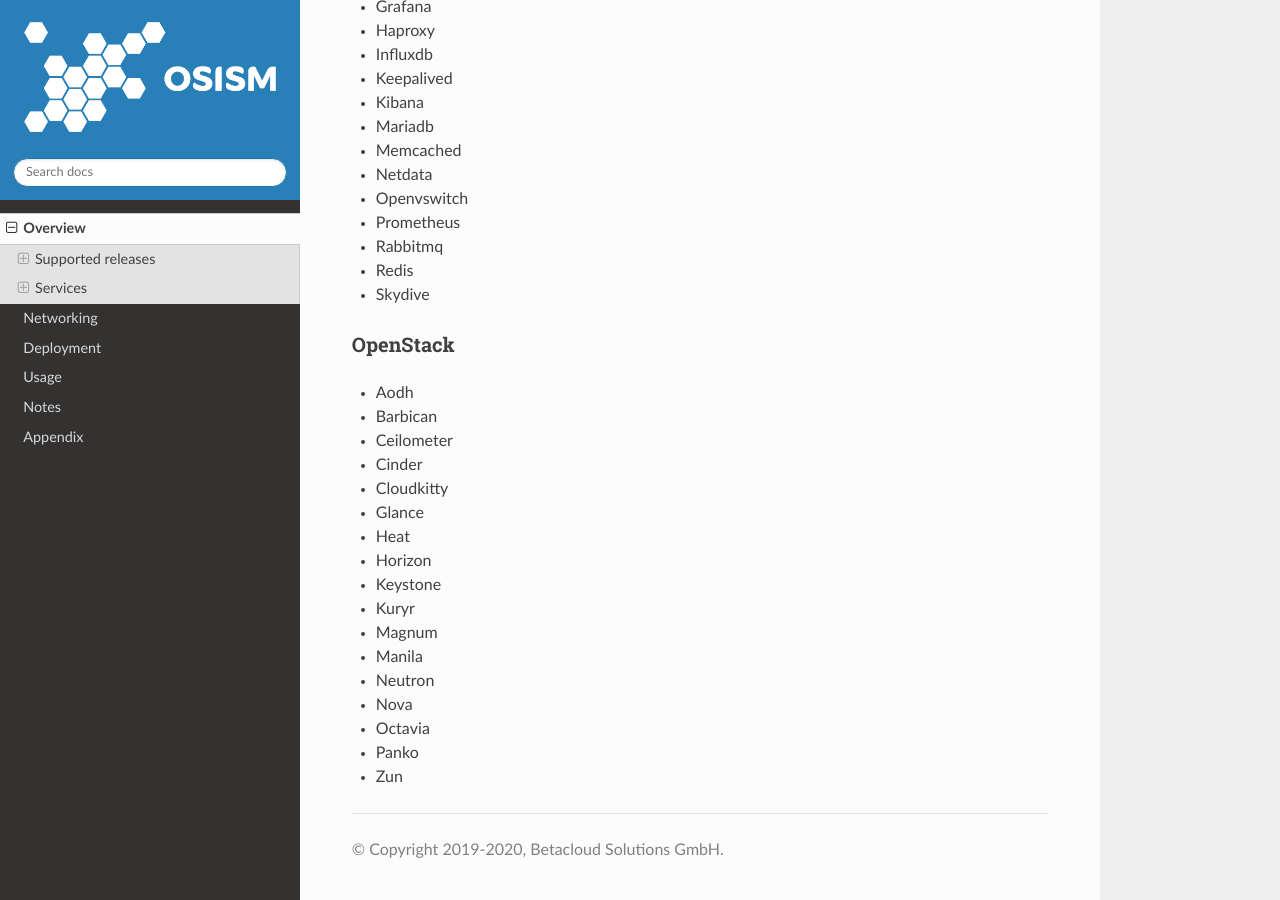
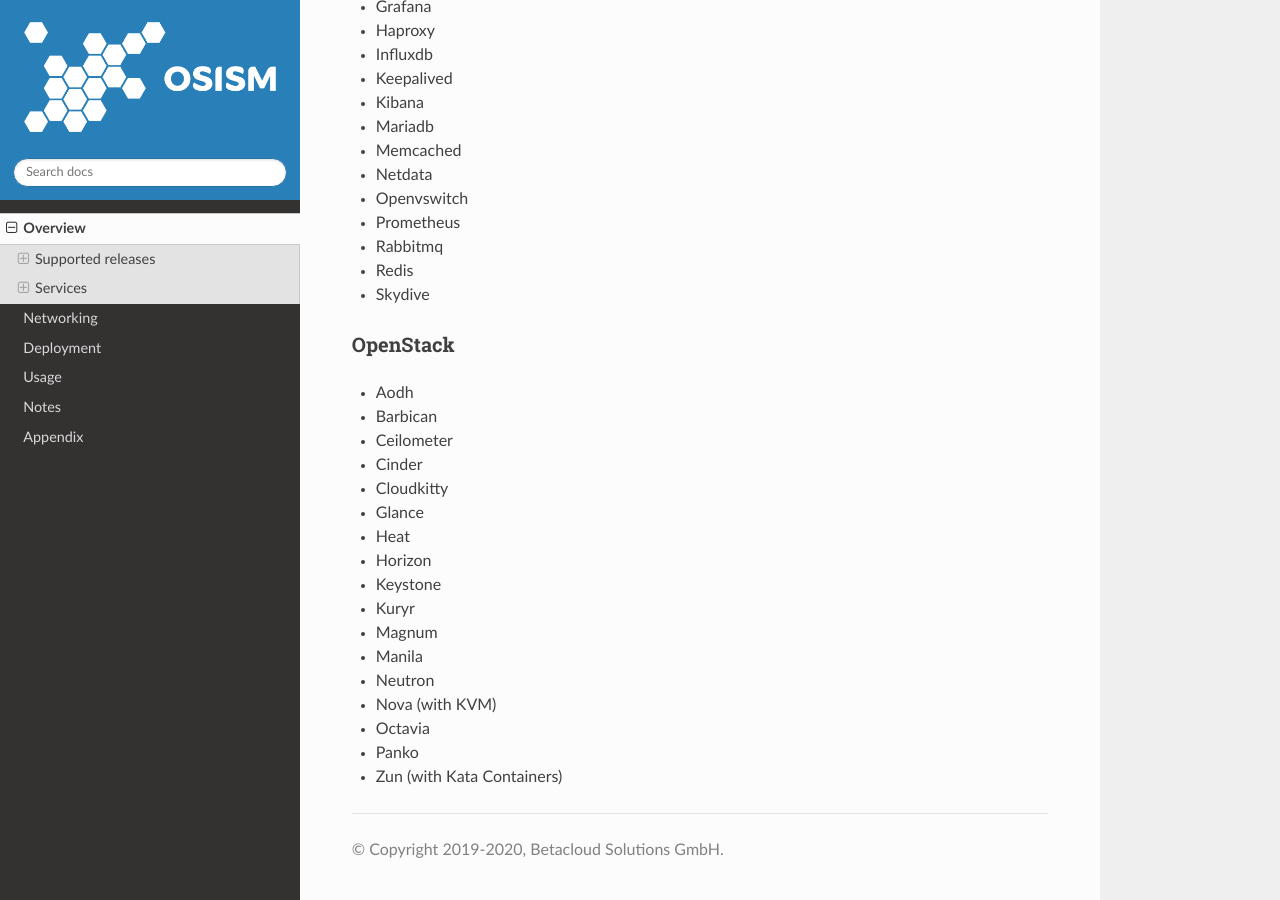
Before and after one commit to osism/testbed, a Sphinx documentation site: the page built from docs/source/overview.rst, in a window 1280 px wide and 900 px high, scrolled down 2223 px. Built offline with Sphinx 7.4.7 and the Read the Docs theme 2.0.0, drawn with Linux system fonts in a browser that asks for light colours.

Commit message:
docs: add kata containers + kvm (#248)

```diff
--- a/docs/source/overview.rst
+++ b/docs/source/overview.rst
@@ -82,7 +82,7 @@
 * Magnum
 * Manila
 * Neutron
-* Nova
+* Nova (with KVM)
 * Octavia
 * Panko
-* Zun
+* Zun (with Kata Containers)
```
